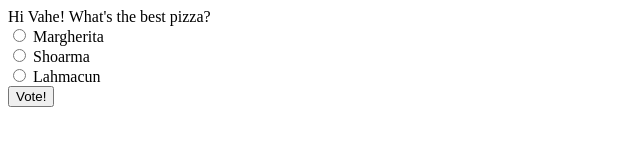
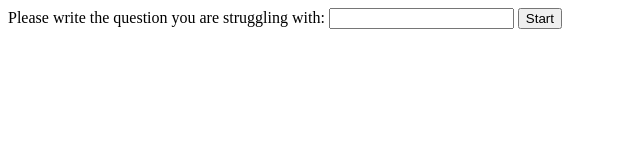
Before and after one commit to eteeselink/ootalitarian, a plain HTML site: page src/index.html in a window 1280 px wide. Shown: the whole page, without its empty margins (0-640 px from the left). Drawn offline with Linux system fonts and the light colour scheme.

Commit message:
Initial admin page

```diff
--- a/src/admin.js
+++ b/src/admin.js
@@ -1,10 +1,34 @@
+import {getData} from "./data.js";
+import {Poll} from "./poll.js";
+
 export class Admin {
 
   constructor(element) {
     this.element = element;
   }
 
-  render(name) {
+  render() {
+    this.element.innerHTML = `
+      <label for="question">Please write the question you are struggling with:</label>
+      <input type="text" id="question"/>
+      <button id="start">Start</button>
+    `;
+
+    this.element.querySelector("button[id='start']").addEventListener("click", ev => {
+        // always add `preventDefault` in an event handler. otherwise, the browser
+        // will do some default action which usually means submitting the data to the server,
+        // which causes the entire page to reload.
+        // since we have no server, we don't want that :-)
+        ev.preventDefault();
+
+        let questionText = this.element.querySelector("#question").value;
+        getData().polls.push(questionText);
+
+        console.log(getData());
+
+        new Poll(this.element).render("Nobi");
+    });
+
   }
 
 }
--- a/src/index.html
+++ b/src/index.html
@@ -2,9 +2,9 @@
 <head>
     <title>Ooticracy</title>
     <script type="module">
-        import {Poll} from "./poll.js";
-        const poll = new Poll(document.getElementById("hello"));
-        poll.render("Vahe");
+        import {Admin} from "./admin.js";
+        const admin = new Admin(document.getElementById("hello"));
+        admin.render();
     </script>
 </head>
 <body>
```
